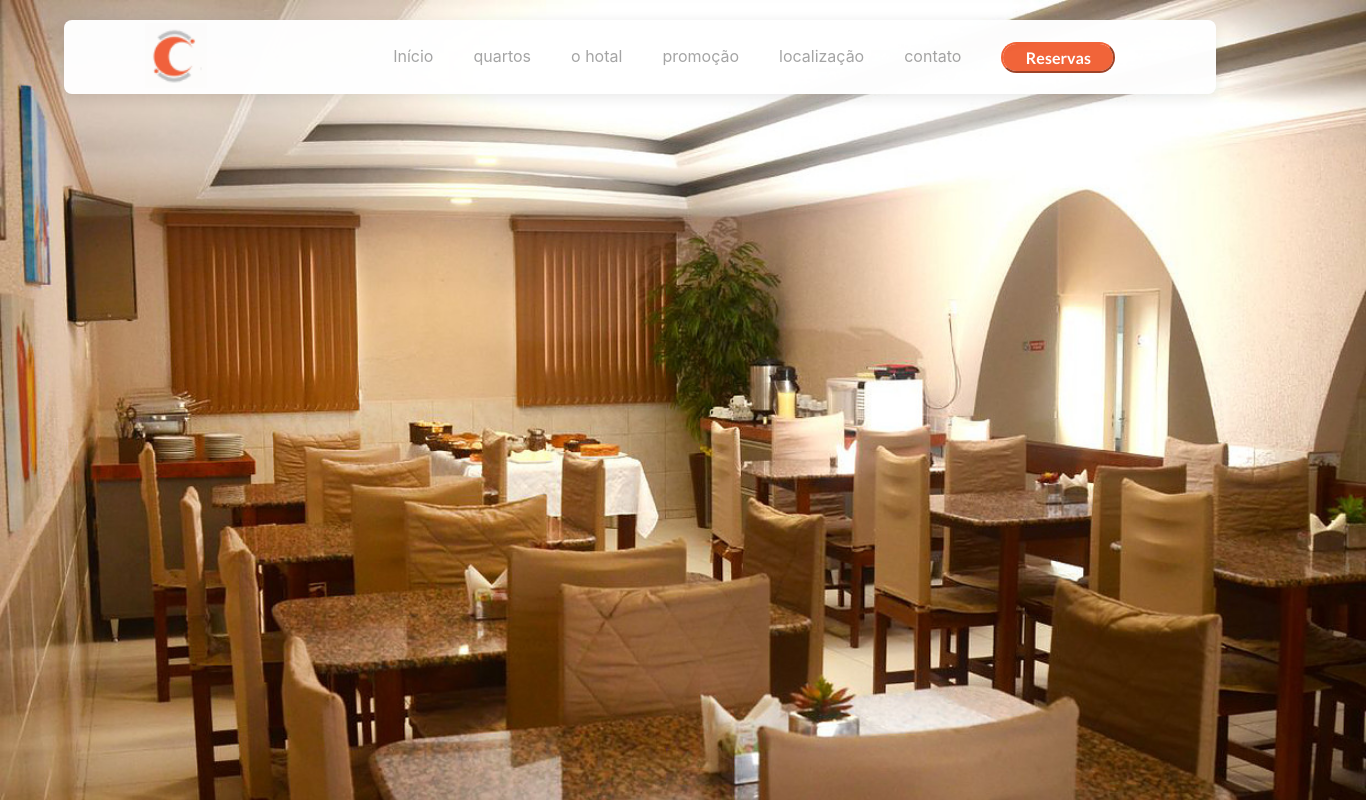
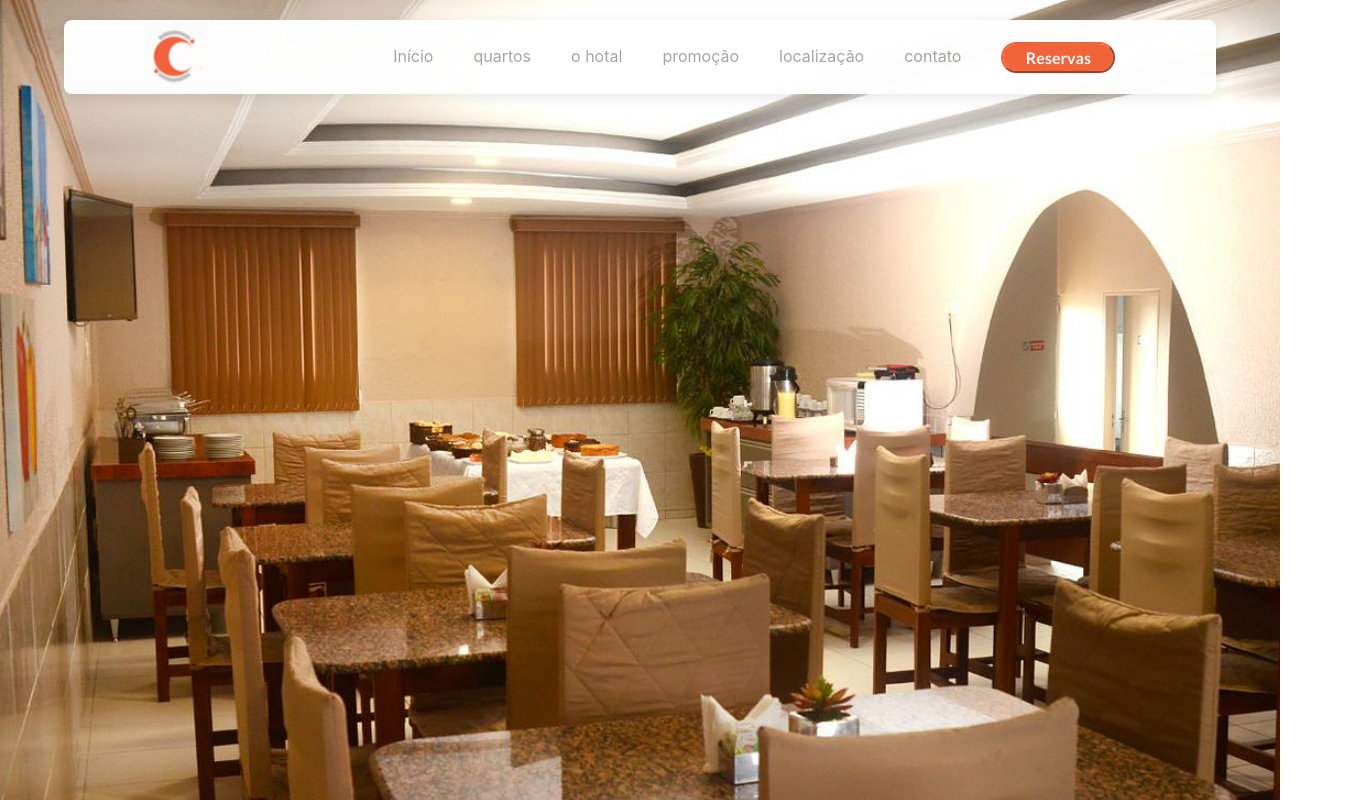
Before and after one commit to dekopossas/hotelSinglePage, a React (Create React App) app in the folder itaparica-hotel/: page / in a window 1280 px wide. Shown: the top 800 px of the page, 1366 px wide, since content can reach past the window. Built offline with nearby package versions, Linux system fonts and the light colour scheme.

Commit message:
tentando centralizar essa foto

```diff
--- a/itaparica-hotel/src/componentes/BoddyComponent/index.js
+++ b/itaparica-hotel/src/componentes/BoddyComponent/index.js
@@ -2,16 +2,15 @@ import React from 'react';
 import styled from 'styled-components';
 import cofeBreakerBackGround from './image3/Image3.png';
 
-const Boddy = styled.div``;
-
-const BackgroundImage = styled.img`
+const Boddy = styled.div`
   background-size: cover;
-  min-height: 100px;
+  background:url(${cofeBreakerBackGround});
+  background-repeat: no-repeat;
+  min-height: 100vh;
 `;
 
 const BoddyComponent = () => {
   return <Boddy>
-    <BackgroundImage src={cofeBreakerBackGround} alt="sala de cafe"></BackgroundImage>
   </Boddy>;
 };
 
```
